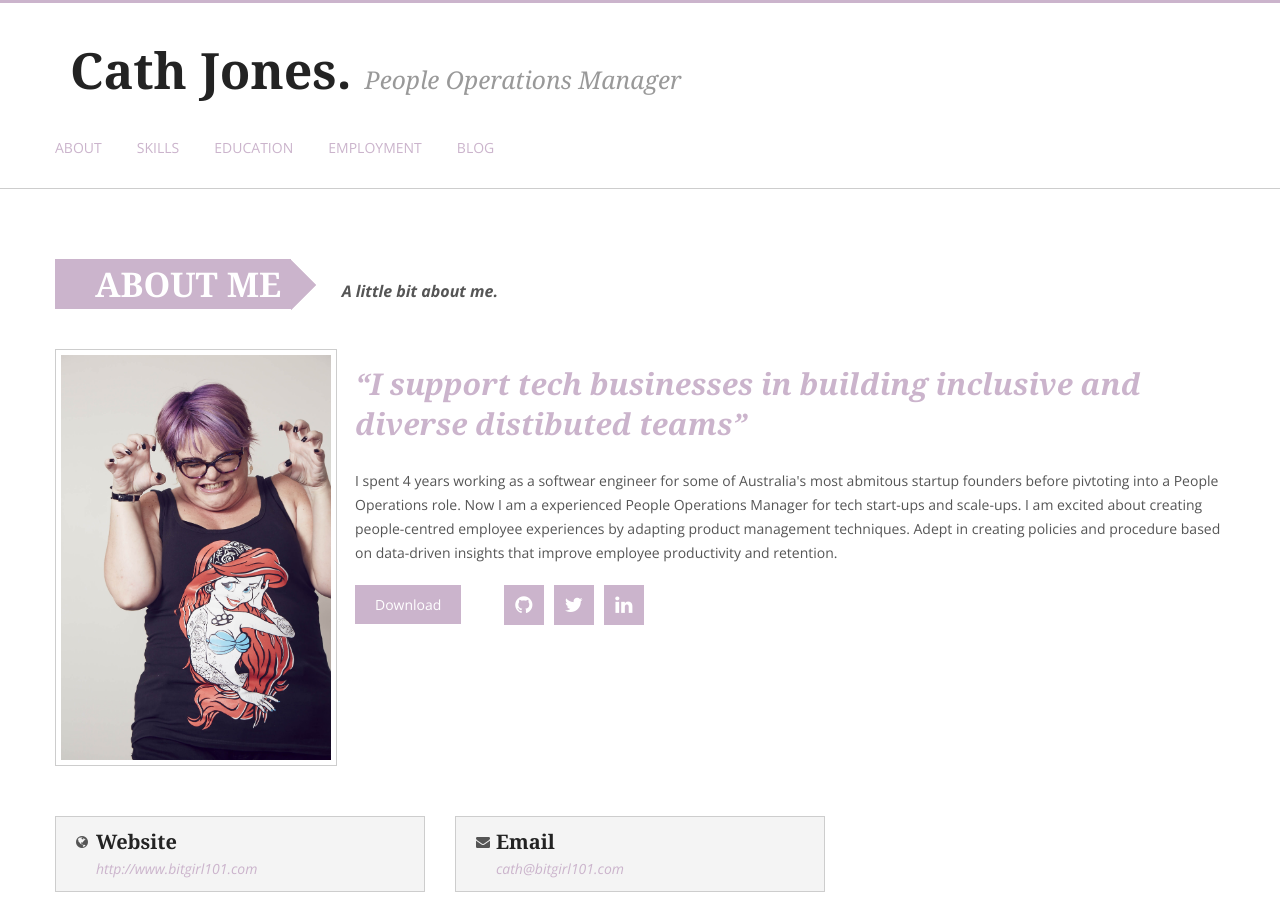
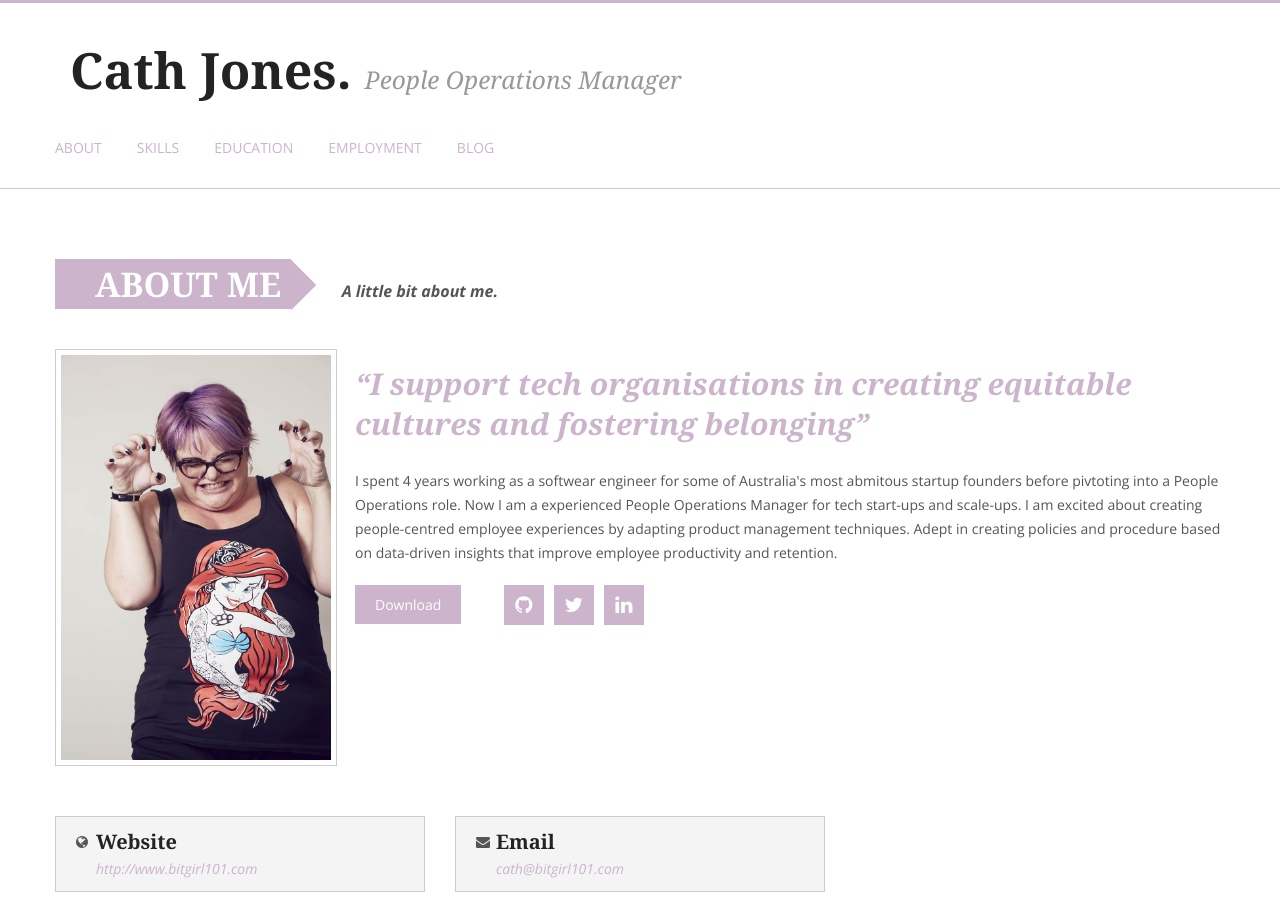
Before and after one commit to catherine-jones/catherine-jones.github.io, a Jekyll site: the page index.html, which Jekyll copies as it is, in a window 1280 px wide and 900 px high. Built offline with Jekyll 4.4.1, drawn with Linux system fonts in a browser that asks for light colours; nearby versions of some CDN libraries; comment, search, counter and statistics services are not loaded.

Commit message:
update intro

```diff
--- a/index.html
+++ b/index.html
@@ -77,7 +77,7 @@
           </div>
 
           <div class="span9">
-            <h1 class="title_resalt">“I support tech businesses in building inclusive and diverse distibuted teams”</h1>
+            <h1 class="title_resalt">“I support tech organisations in creating equitable cultures and fostering belonging”</h1>
 
             <p>I spent 4 years working as a softwear engineer for some of Australia's most abmitous startup founders before pivtoting into a People Operations role. Now I am a experienced People Operations Manager for tech start-ups and scale-ups. I am excited about creating people-centred employee experiences by adapting product management techniques. Adept in creating policies and procedure based on data-driven insights that improve employee productivity and retention.</p>
 
```
